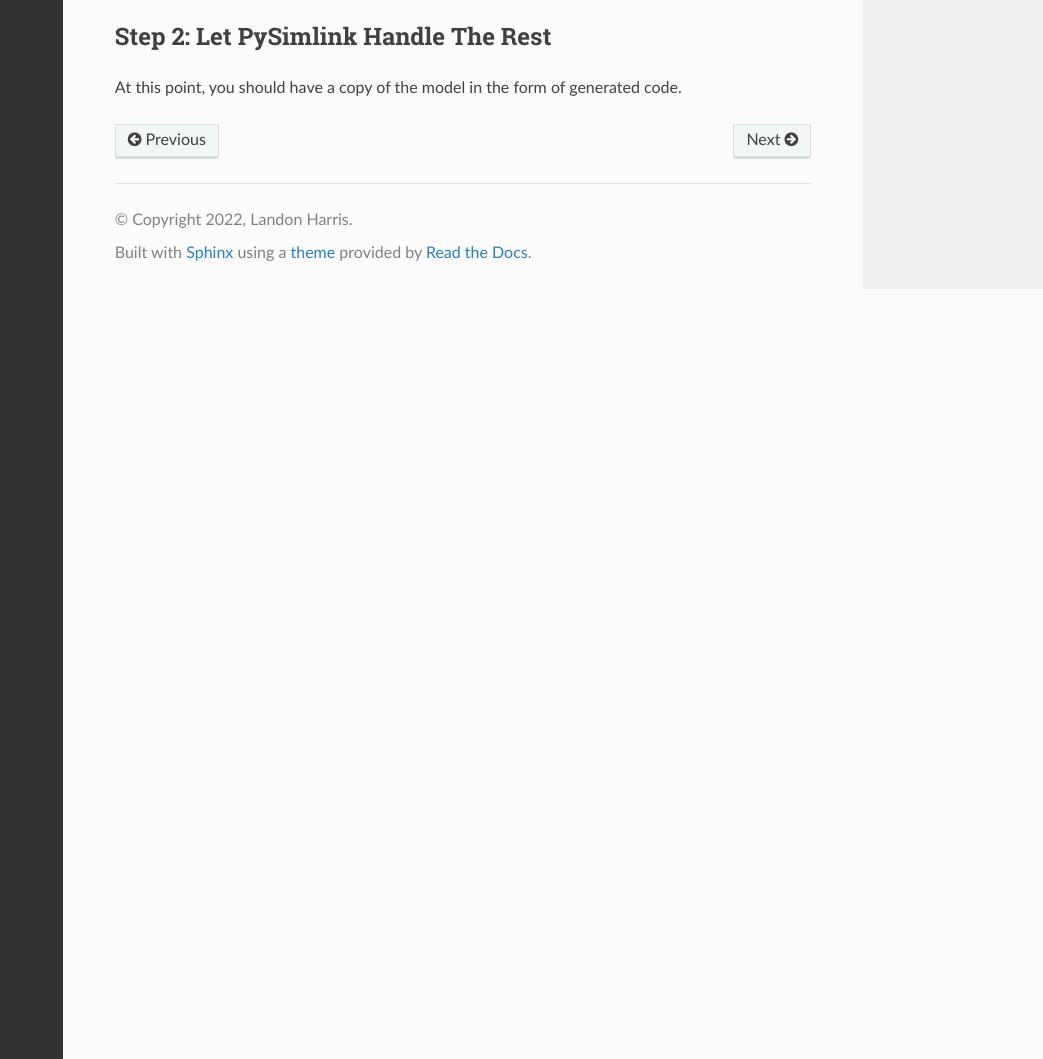
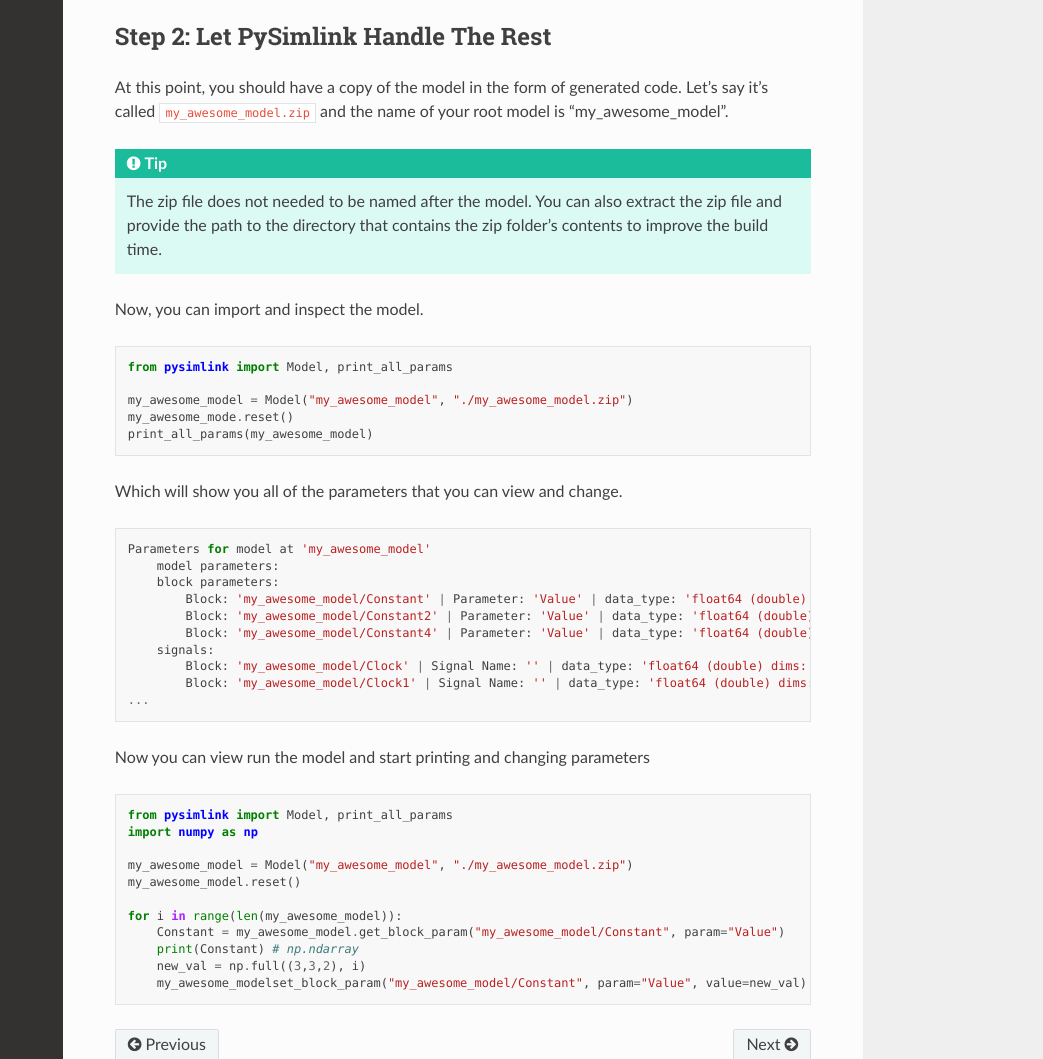
Before and after one commit to lharri73/PySimlink, a Sphinx documentation site: the page built from docs/src/quickstart.rst, in a window 1280 px wide and 1400 px high, scrolled down 785 px, cut to the strip 341-1400 px from the top of the window. Shown: the whole strip, without its empty margins (237-1280 px from the left). Built offline with Sphinx 7.4.7 and the Read the Docs theme 2.0.0, drawn with Linux system fonts in a browser that asks for light colours.

Commit message:
update docs

```diff
--- a/docs/src/quickstart.rst
+++ b/docs/src/quickstart.rst
@@ -65,3 +65,49 @@ build (knock on wood)...
 Step 2: Let PySimlink Handle The Rest
 -------------------------------------
 At this point, you should have a copy of the model in the form of generated code.
+Let's say it's called :file:`my_awesome_model.zip` and the name of your root model is "my_awesome_model".
+
+.. tip:: The zip file does not needed to be named after the model. You can also extract the zip file and provide the
+         path to the directory that contains the zip folder's contents to improve the build time.
+
+Now, you can import and inspect the model.
+
+.. code-block:: python
+
+    from pysimlink import Model, print_all_params
+
+    my_awesome_model = Model("my_awesome_model", "./my_awesome_model.zip")
+    my_awesome_mode.reset()
+    print_all_params(my_awesome_model)
+
+
+Which will show you all of the parameters that you can view and change.
+
+.. code-block::
+
+    Parameters for model at 'my_awesome_model'
+        model parameters:
+        block parameters:
+            Block: 'my_awesome_model/Constant' | Parameter: 'Value' | data_type: 'float64 (double) dims: [3, 3, 2] order: rtwCAPI_Orientation.col_major_nd'
+            Block: 'my_awesome_model/Constant2' | Parameter: 'Value' | data_type: 'float64 (double) dims: [3, 4, 2] order: rtwCAPI_Orientation.col_major_nd'
+            Block: 'my_awesome_model/Constant4' | Parameter: 'Value' | data_type: 'float64 (double) dims: [3, 4, 3] order: rtwCAPI_Orientation.col_major_nd'
+        signals:
+            Block: 'my_awesome_model/Clock' | Signal Name: '' | data_type: 'float64 (double) dims: [1, 1] order: rtwCAPI_Orientation.scalar'
+            Block: 'my_awesome_model/Clock1' | Signal Name: '' | data_type: 'float64 (double) dims: [1, 1] order: rtwCAPI_Orientation.scalar'
+    ...
+
+Now you can view run the model and start printing and changing parameters
+
+.. code-block:: python
+
+    from pysimlink import Model, print_all_params
+    import numpy as np
+
+    my_awesome_model = Model("my_awesome_model", "./my_awesome_model.zip")
+    my_awesome_model.reset()
+
+    for i in range(len(my_awesome_model)):
+        Constant = my_awesome_model.get_block_param("my_awesome_model/Constant", param="Value")
+        print(Constant) # np.ndarray
+        new_val = np.full((3,3,2), i)
+        my_awesome_modelset_block_param("my_awesome_model/Constant", param="Value", value=new_val)
```
Also changed, not shown: Readme.md (+1 -3 lines), docs/index.rst (+2 -11 lines), 2 other files.
